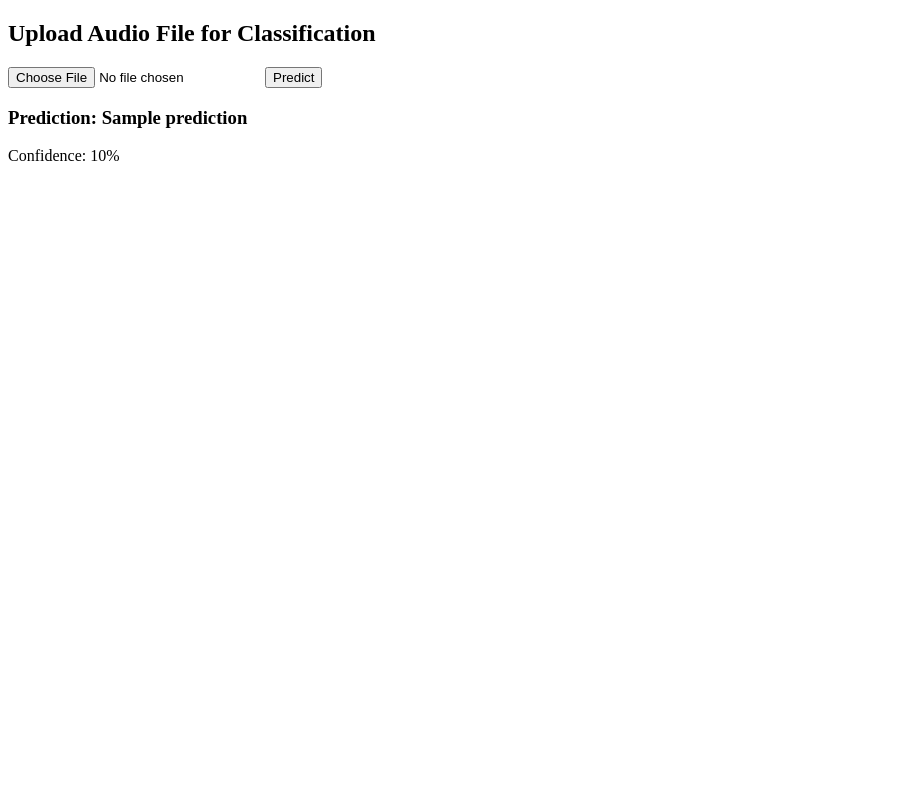
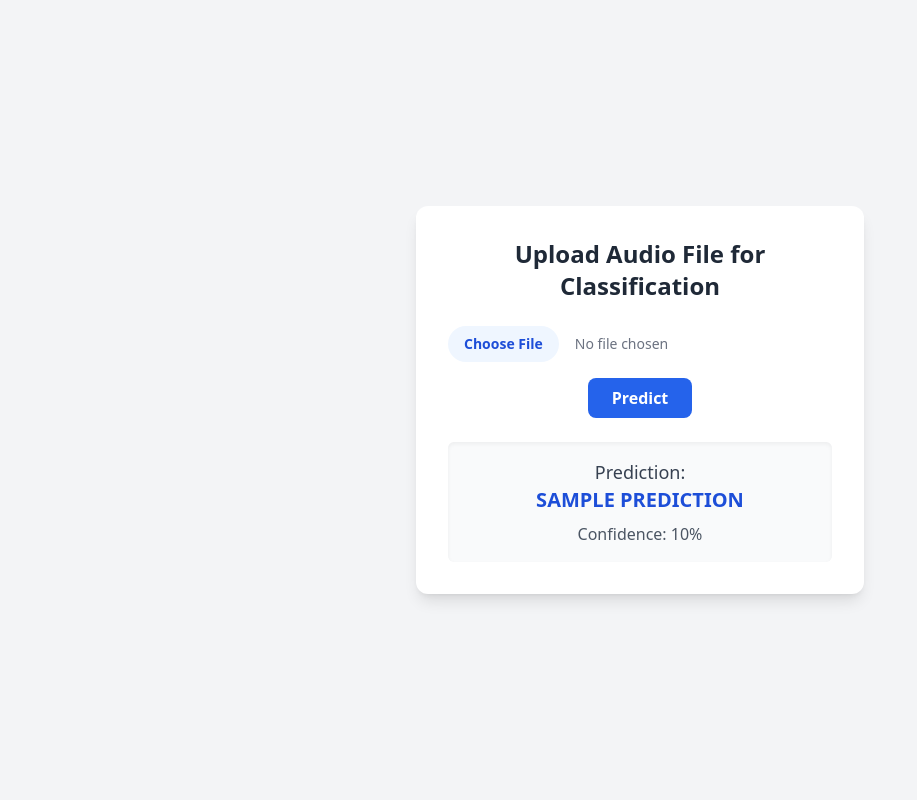
Before and after one commit to rickyeeez/JokiPredict, a Flask app: template templates/index.html in a window 1280 px wide. Shown: the whole page, without its empty margins (0-917 px from the left). Run offline with Flask 3, Linux system fonts and the light colour scheme; the template is opened without the code that fills it: most values are stand-ins (such as "Sample title", 1, 10 or a date in 2020); parts of the project's set-up code (start-up, migrations or seed data) failed here and were passed over; some libraries are stand-ins or nearby versions.

Commit message:
Revise Index

```diff
--- a/templates/index.html
+++ b/templates/index.html
@@ -1,18 +1,34 @@
 <!DOCTYPE html>
-<html>
+<html lang="en">
 <head>
+    <meta charset="UTF-8">
     <title>Audio Classifier</title>
+    <script src="https://cdn.tailwindcss.com"></script>
 </head>
-<body>
-    <h2>Upload Audio File for Classification</h2>
-    <form method="POST" enctype="multipart/form-data">
-        <input type="file" name="audiofile" accept=".wav,.mp3,.flac" required>
-        <button type="submit">Predict</button>
-    </form>
+<body class="bg-gray-100 flex items-center justify-center min-h-screen">
+    <div class="bg-white shadow-lg rounded-xl p-8 w-full max-w-md text-center">
+        <h2 class="text-2xl font-bold text-gray-800 mb-6">Upload Audio File for Classification</h2>
+        <form method="POST" enctype="multipart/form-data" class="space-y-4">
+            <input type="file" name="audiofile" accept=".wav,.mp3,.flac" required
+                   class="block w-full text-sm text-gray-500
+                          file:mr-4 file:py-2 file:px-4
+                          file:rounded-full file:border-0
+                          file:text-sm file:font-semibold
+                          file:bg-blue-50 file:text-blue-700
+                          hover:file:bg-blue-100"/>
+            <button type="submit"
+                    class="bg-blue-600 hover:bg-blue-700 text-white font-semibold py-2 px-6 rounded-lg transition duration-300">
+                Predict
+            </button>
+        </form>
 
-    {% if prediction %}
-        <h3>Prediction: {{ prediction }}</h3>
-        <p>Confidence: {{ confidence | round(2) }}%</p>
-    {% endif %}
+        {% if prediction %}
+            <div class="mt-6 bg-gray-50 p-4 rounded-md shadow-inner">
+                <h3 class="text-lg font-medium text-gray-700">Prediction:</h3>
+                <p class="text-xl font-bold text-blue-700">{{ prediction | upper }}</p>
+                <p class="text-gray-600 mt-2">Confidence: {{ confidence | round(2) }}%</p>
+            </div>
+        {% endif %}
+    </div>
 </body>
 </html>
```
